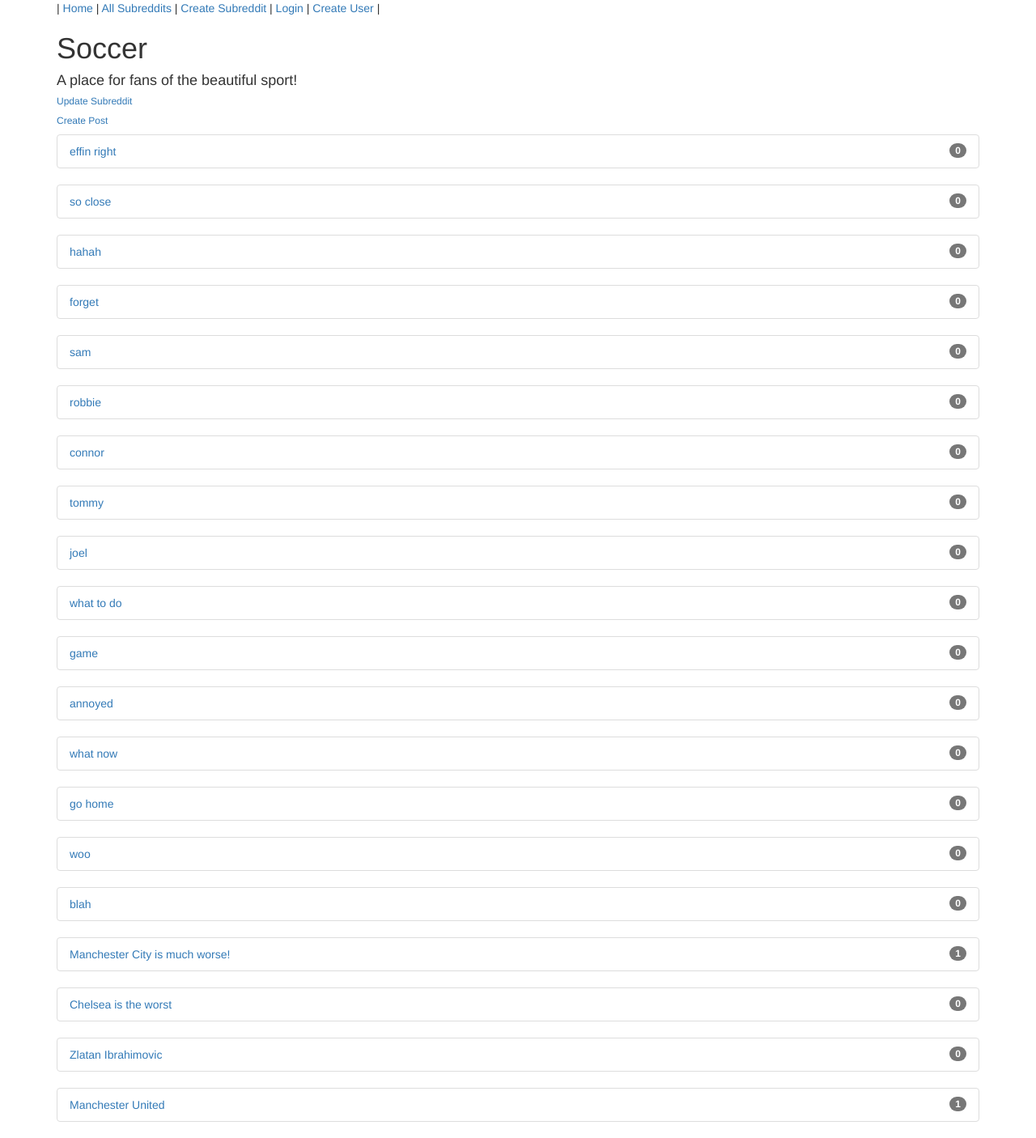
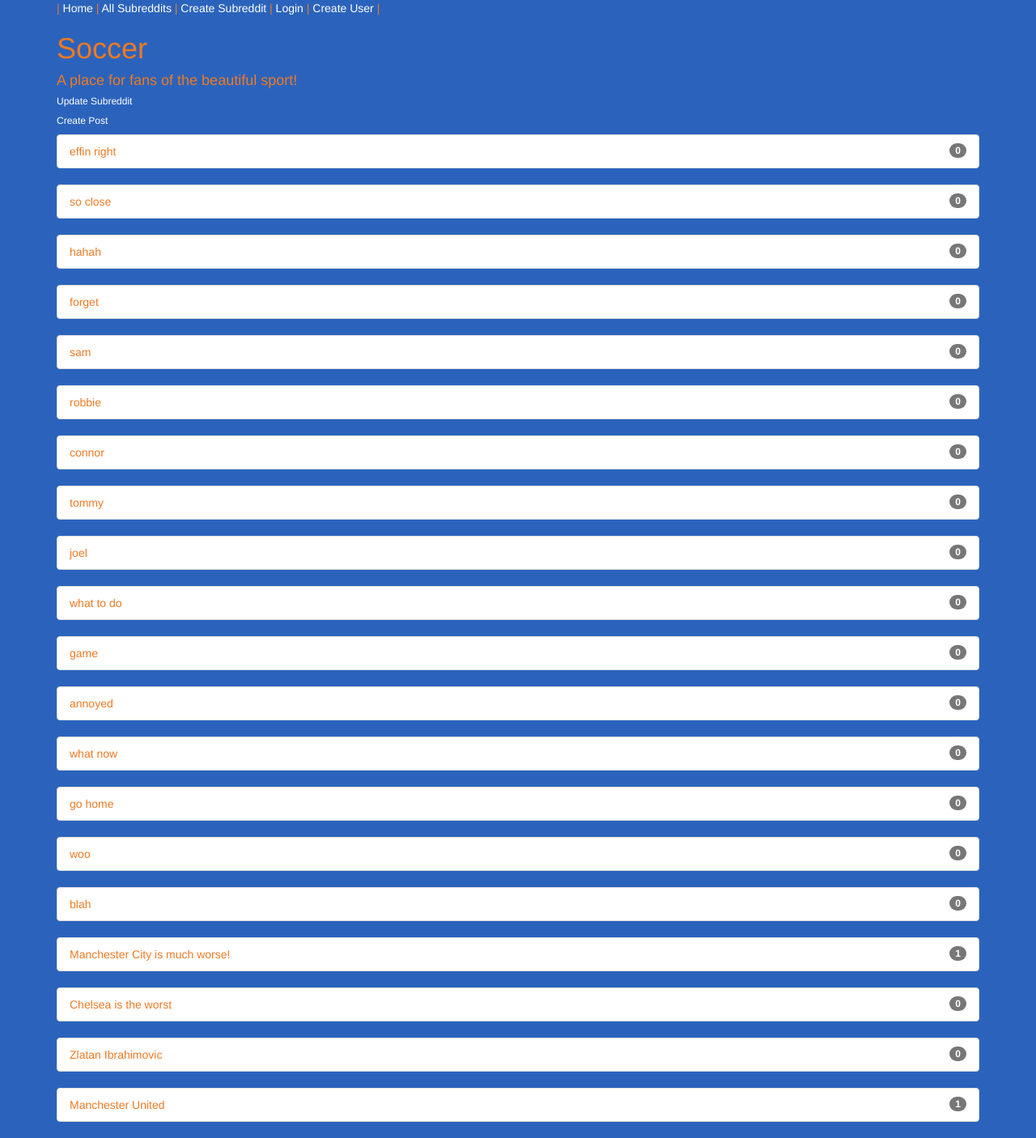
Before and after one commit to sseaver/reddit_remake, a Django app: page /subreddits/1/ in a window 1280 px wide. Shown: the whole page at 81% size. Run offline with Django 3.2, Linux system fonts and the light colour scheme; data comes from the database, SQL or seed files in the repository; some libraries are stand-ins or nearby versions.

Commit message:
finished reddit

```diff
--- a/templates/app/subreddit_detail.html
+++ b/templates/app/subreddit_detail.html
@@ -2,13 +2,13 @@
 {% block content %}
 <h1>{{ object.name }}</h1>
 <h4>{{ object.description }}</h4>
-<h6><a href="{% url 'subreddit_update_view' object.id %}">Update Subreddit</a></h6>
-<h6><a href="{% url 'post_create_view' object.id %}">Create Post</a></h6>
+<h6><a href="{% url 'subreddit_update_view' object.id %}"><font color="#FFFFFF">Update Subreddit</font></a></h6>
+<h6><a href="{% url 'post_create_view' object.id %}"><font color="#FFFFFF">Create Post</font></a></h6>
 {% for post in object.post_set.all|slice:":20" %}
 <ul class="list-group">
   <li class="list-group-item">
     <span class="badge">{{ post.comment_set.count }}</span>
-    <a href="{% url 'post_view' post.id %}">{{ post.title }}</a>
+    <a href="{% url 'post_view' post.id %}"><font color="#ed7a23">{{ post.title }}</font></a>
   </li>
 </ul>
 {% endfor %}
--- a/templates/base.html
+++ b/templates/base.html
@@ -5,17 +5,24 @@
     <meta charset="utf-8">
     <title>Reddit Remake</title>
     <link rel="stylesheet" href="{% static 'css/bootstrap.css' %}" media="screen" title="no title">
+    <style media="screen">
+      body {
+        background-color: #2b63bc;
+        color: #ed7a23;
+
+      }
+    </style>
   </head>
-  <body>
+  <body link="#000000" vlink="#FFFFFF">
     <div class="container">
-      |<a href="{% url 'index_view' %}"> Home </a>|
-      <a href="{% url 'all_subreddit_view' %}"> All Subreddits </a>|
-      <a href="{% url 'subreddit_create_view' %}"> Create Subreddit </a>|
+      |<a href="{% url 'index_view' %}"><font color="#FFFFFF"> Home </font></a>|
+      <a href="{% url 'all_subreddit_view' %}"><font color="#FFFFFF"> All Subreddits </font></a>|
+      <a href="{% url 'subreddit_create_view' %}"><font color="#FFFFFF"> Create Subreddit </font></a>|
       {% if not request.user.is_authenticated %}
-        <a href="{% url 'login' %}"> Login </a>|
-        <a href="{% url 'user_create_view' %}"> Create User </a>|
+        <a href="{% url 'login' %}"><font color="#FFFFFF"> Login </font></a>|
+        <a href="{% url 'user_create_view' %}"><font color="#FFFFFF"> Create User </font></a>|
       {% else %}
-        <a href="{% url 'logout' %}?next={% url 'index_view' %}"> Logout </a>|
+        <a href="{% url 'logout' %}?next={% url 'index_view' %}"><font color="#FFFFFF"> Logout </font></a>|
       {% endif %}
       {% block content %}
       {% endblock %}
--- a/templates/index.html
+++ b/templates/index.html
@@ -2,4 +2,9 @@
 {% block content %}
 <h1>Welcome to antiReddit!</h1>
 <h3>{{ request.user }}</h3>
+<p>
+  This is your place to post anything you want about any category.<br>
+  Create a subreddit, post on an existing subreddit, or comment on existing posts! <br>
+  Create a user to get started!
+</p>
 {% endblock %}
```
